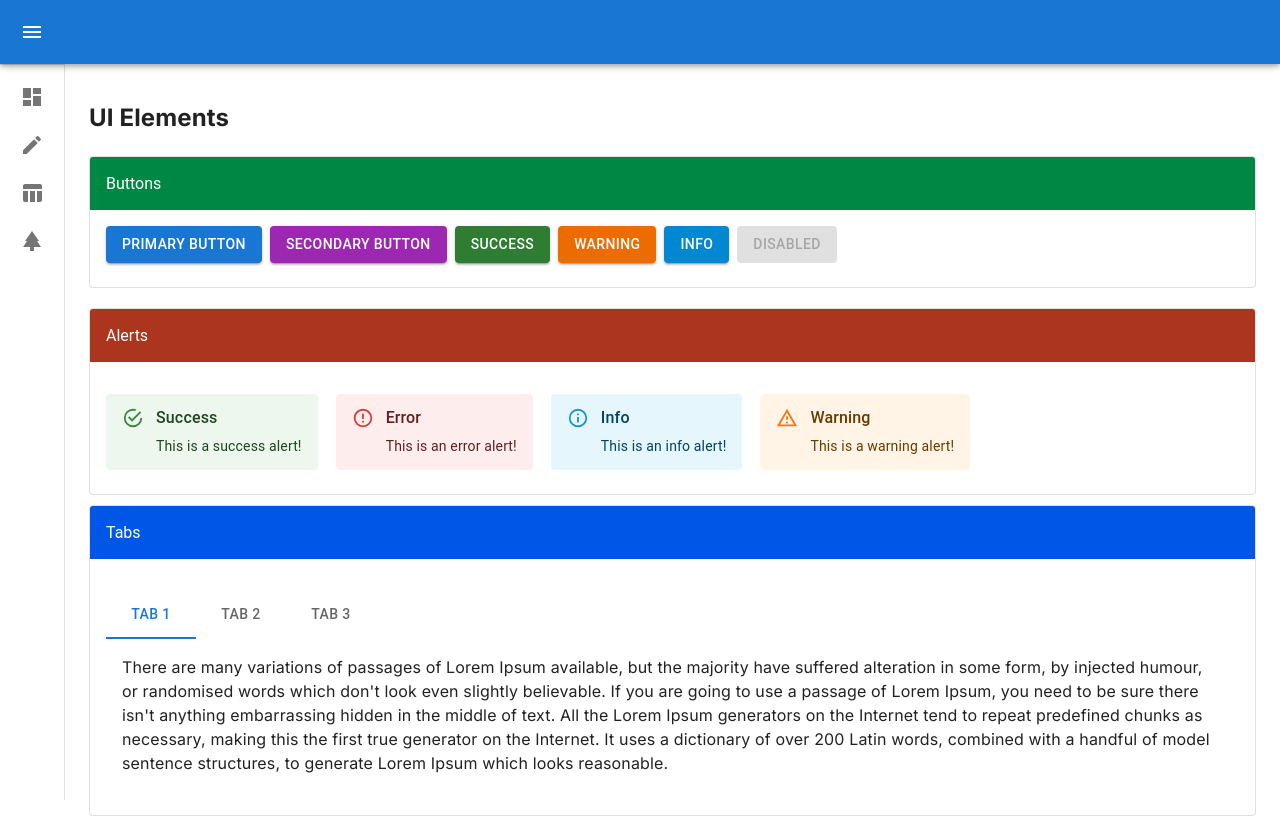
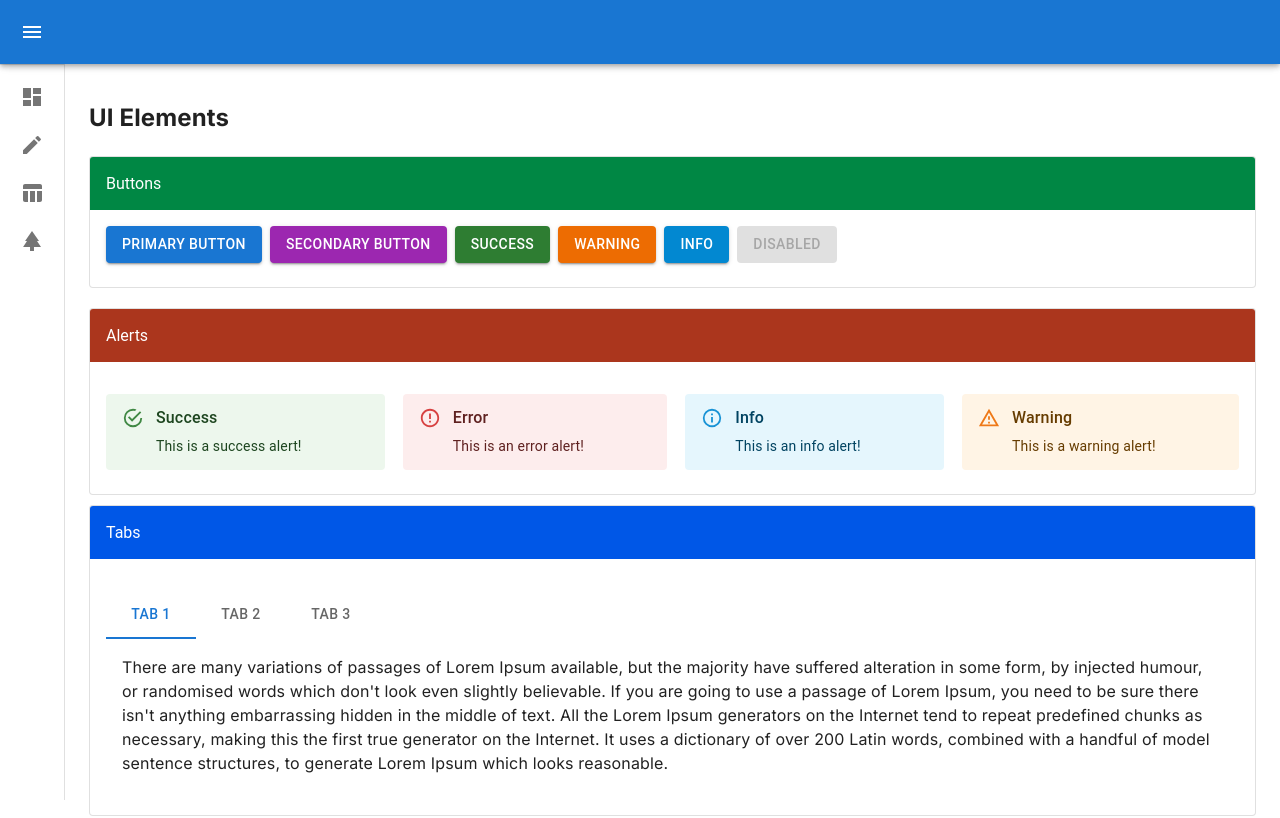
Before and after one commit to ravenanhq/admina, a Next.js app: page /uielements in a window 1280 px wide. Shown: the top 818 px of the page. Built offline with nearby package versions, Linux system fonts and the light colour scheme.

Commit message:
UI elements issue has been fixed

```diff
--- a/src/app/components/AlertElement/AlertElement.tsx
+++ b/src/app/components/AlertElement/AlertElement.tsx
@@ -1,29 +1,44 @@
-import React from 'react';
-import { Box, Card, CardContent, CardHeader, Alert, AlertTitle } from '@mui/material';
+import React from "react";
+import {
+  Box,
+  Card,
+  CardContent,
+  CardHeader,
+  Alert,
+  AlertTitle,
+} from "@mui/material";
 
 const AlertElements = () => {
   return (
     <Card variant="outlined">
       <CardHeader
         title="Alerts"
-                sx={{ bgcolor: '#AB361D', color: 'white' }}
-                titleTypographyProps={{ fontSize: '16px' }}
+        sx={{ bgcolor: "#AB361D", color: "white" }}
+        titleTypographyProps={{ fontSize: "16px" }}
       />
       <CardContent>
-                <Box sx={{ marginTop: '16px', display: 'flex', flexWrap: 'wrap', gap: '18px' }}>
-                    <Alert severity="success">
+        <Box
+          sx={{
+            marginTop: "16px",
+            display: "flex",
+            justifyContent: "space-between",
+            flexWrap: "wrap",
+            gap: "18px",
+          }}
+        >
+          <Alert severity="success" sx={{ flexGrow: 1 }}>
             <AlertTitle>Success</AlertTitle>
             This is a success alert!
           </Alert>
-                    <Alert severity="error">
+          <Alert severity="error" sx={{ flexGrow: 1 }}>
             <AlertTitle>Error</AlertTitle>
             This is an error alert!
           </Alert>
-                    <Alert severity="info">
+          <Alert severity="info" sx={{ flexGrow: 1 }}>
             <AlertTitle>Info</AlertTitle>
             This is an info alert!
           </Alert>
-                    <Alert severity="warning">
+          <Alert severity="warning" sx={{ flexGrow: 1 }}>
             <AlertTitle>Warning</AlertTitle>
             This is a warning alert!
           </Alert>
--- a/src/app/components/NavbarElement/NavbarElement.tsx
+++ b/src/app/components/NavbarElement/NavbarElement.tsx
@@ -12,6 +12,7 @@ import {
 	List,
 	ListItem,
 	ListItemText,
+	Box,
 } from '@mui/material';
 import MenuIcon from '@mui/icons-material/Menu';
 
@@ -35,10 +36,12 @@ const Navbar = () => {
 						<Typography variant="h6" component="div">
 							Basic Navbar
 						</Typography>
-						<Button color="inherit">Home</Button>
-						<Button color="inherit">About</Button>
-						<Button color="inherit">Services</Button>
-						<Button color="inherit">Contact</Button>
+						<Box >
+							<Button color="inherit">Home</Button>
+							<Button color="inherit">About</Button>
+							<Button color="inherit">Services</Button>
+							<Button color="inherit">Contact</Button>
+						</Box>
 					</Toolbar>
 				</AppBar>
 
--- a/src/app/uielements/page.tsx
+++ b/src/app/uielements/page.tsx
@@ -31,27 +31,27 @@ export default function UIElements() {
             </Grid>
         </Grid>
         <Grid container spacing={3} style={{ paddingTop: 10 }}>
-            <Grid item md={12}>
+            <Grid item md={12} sm={12} xs={12}>
                 <ProgressBarElement></ProgressBarElement>
             </Grid>
         </Grid>
         <Grid container spacing={3} style={{ paddingTop: 10 }}>
-            <Grid item md={12}>
+            <Grid item md={12} sm={12} xs={12}>
                 <SliderElement></SliderElement>
             </Grid>
         </Grid>
         <Grid container spacing={3} style={{ paddingTop: 10 }}>
-            <Grid item md={12}>
+            <Grid item md={12} sm={12} xs={12}>
                 <ModalsElement></ModalsElement>
             </Grid>
         </Grid>
         <Grid container spacing={3} style={{ paddingTop: 10 }}>
-            <Grid item md={12}>
+            <Grid item md={12} sm={12} xs={12}>
                 <NavbarElement></NavbarElement>
             </Grid>
         </Grid>
         <Grid container spacing={3} style={{ paddingTop: 10 }}>
-            <Grid item md={12}>
+            <Grid item md={12} sm={12} xs={12}>
                 <TimelineElement />
             </Grid>
         </Grid>
```
Lines whose indentation alone changed are shown as unchanged.
